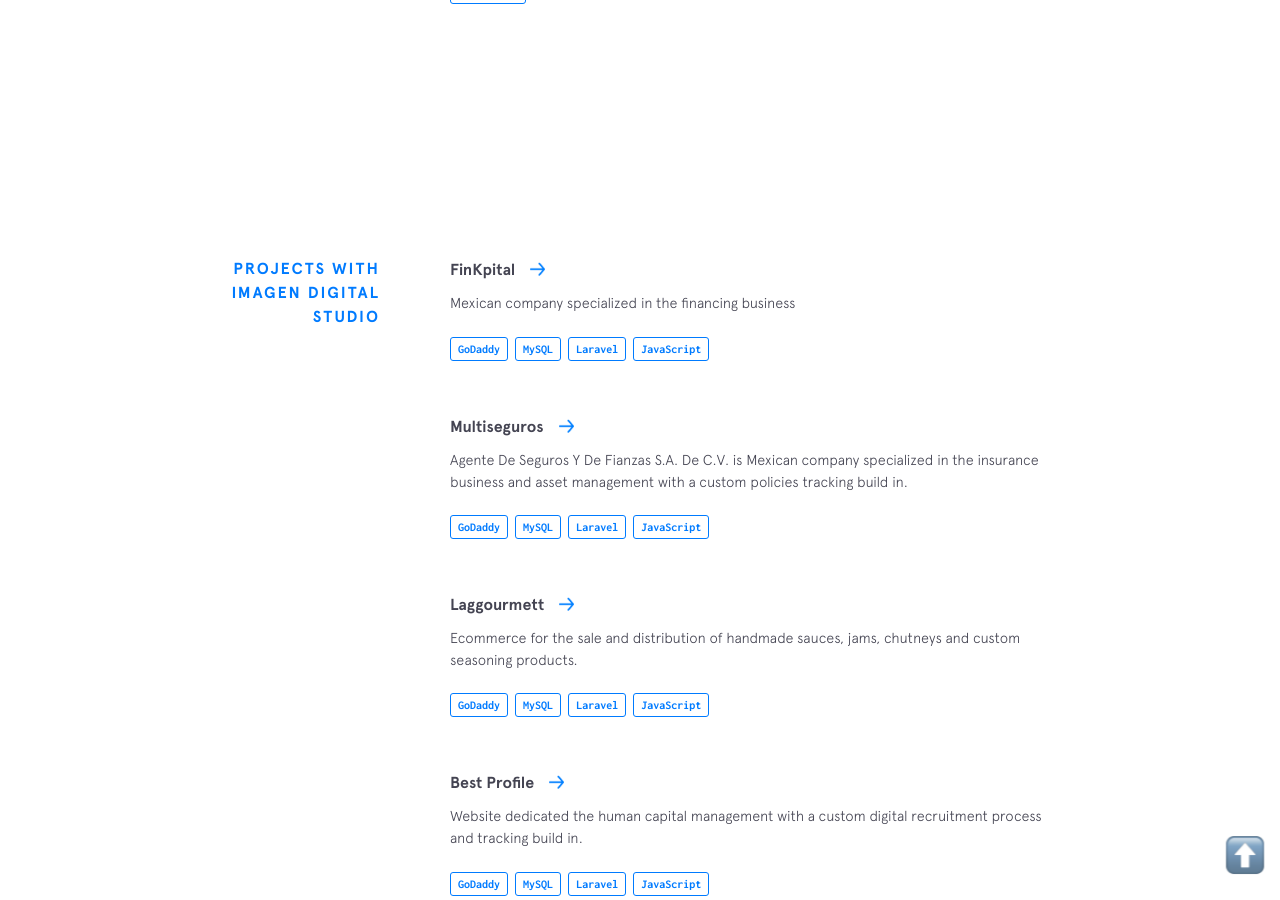
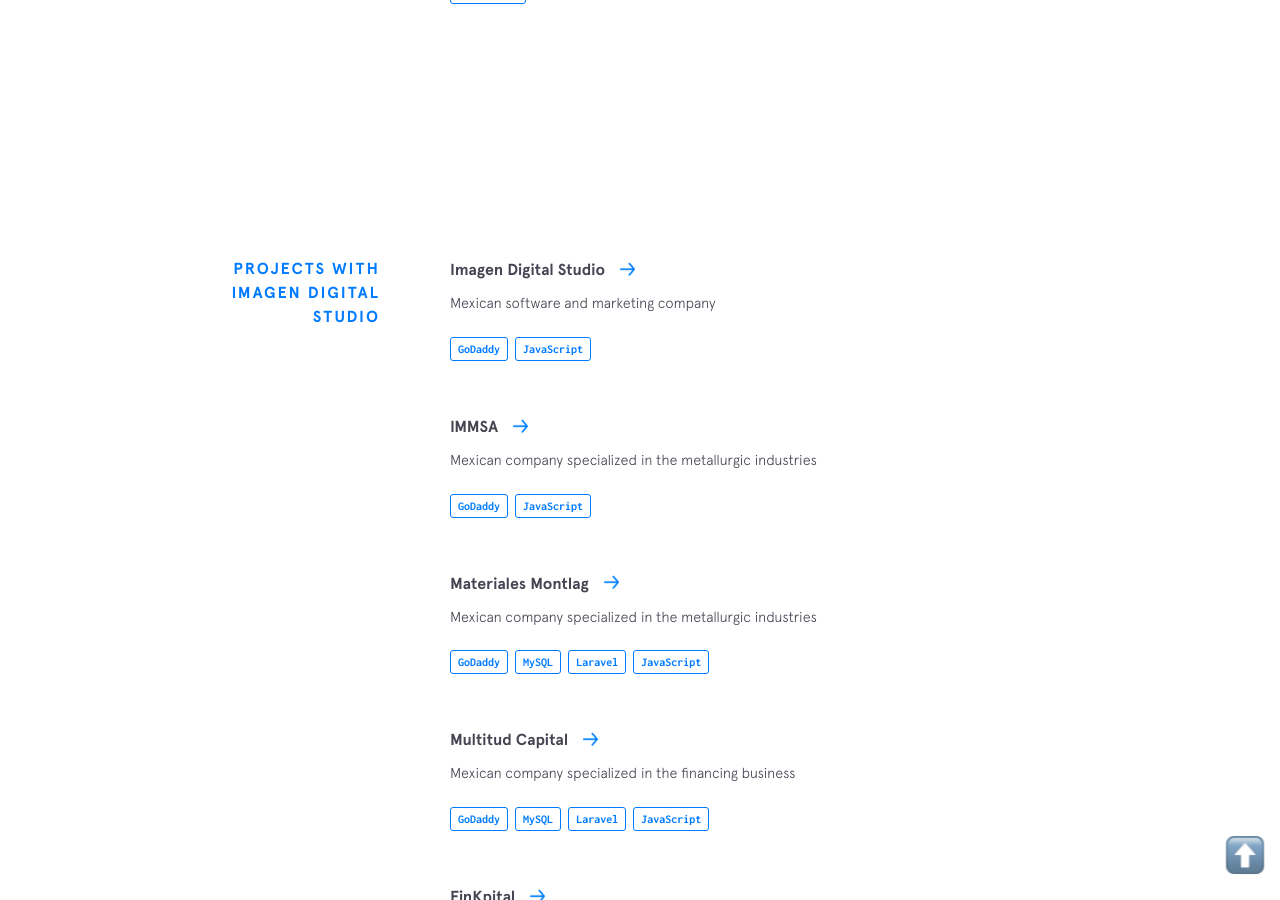
Before and after one commit to chuckrincon/chuckrincon.github.io, a Jekyll site: the page built from index.html, in a window 1280 px wide and 900 px high, scrolled down 5187 px. Built offline with Jekyll 4.4.1, drawn with Linux system fonts in a browser that asks for light colours; comment, search, counter and statistics services are not loaded.

Commit message:
Update projects-ids.yml

```diff
--- a/_data/projects-ids.yml
+++ b/_data/projects-ids.yml
@@ -1,3 +1,35 @@
+- name: Imagen Digital Studio
+  url: https://www.imagendigitalstudio.com
+  description: Mexican software and marketing company
+  used:
+    - thing: GoDaddy
+    - thing: JavaScript
+
+- name: IMMSA
+  url: https://www.immsamx.com
+  description: Mexican company specialized in the metallurgic industries
+  used:
+    - thing: GoDaddy
+    - thing: JavaScript
+
+- name: Materiales Montlag
+  url: https://www.montlag.com
+  description: Mexican company specialized in the metallurgic industries
+  used:
+    - thing: GoDaddy
+    - thing: MySQL
+    - thing: Laravel
+    - thing: JavaScript
+
+- name: Multitud Capital
+  url: https://www.multitud-capital.com
+  description: Mexican company specialized in the financing business
+  used:
+    - thing: GoDaddy
+    - thing: MySQL
+    - thing: Laravel
+    - thing: JavaScript
+
 - name: FinKpital
   url: https://www.finkpital.mx
   description: Mexican company specialized in the financing business
```
